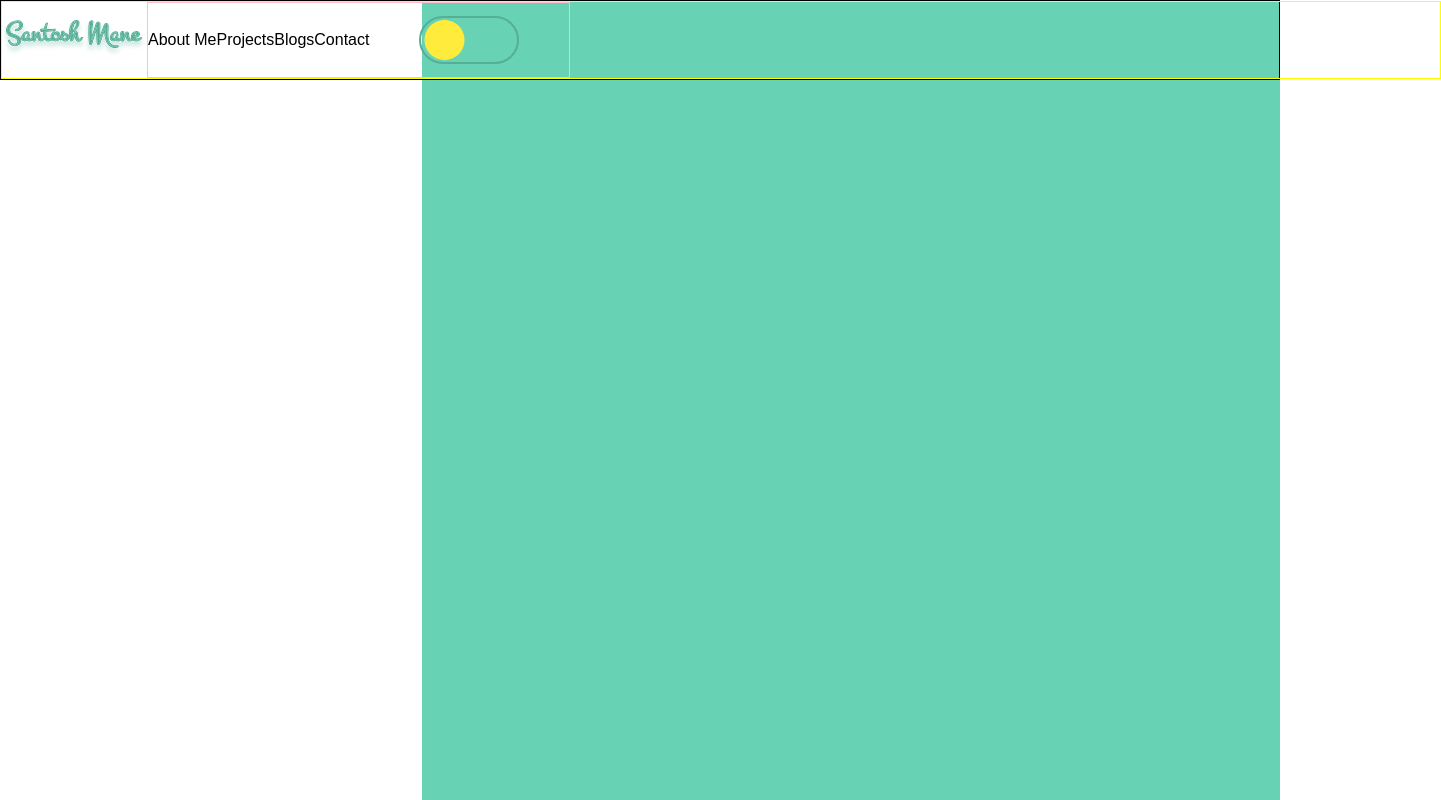
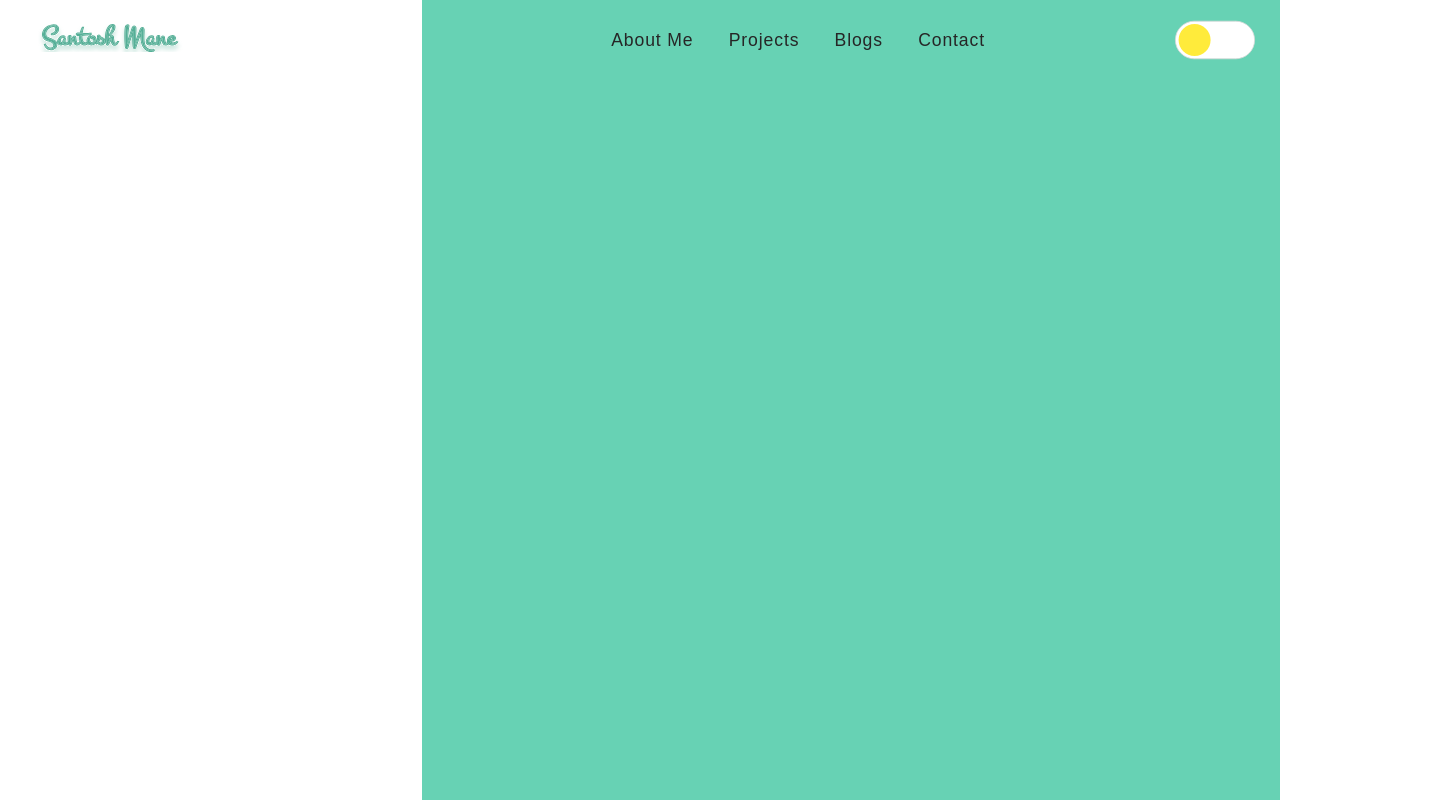
Before and after one commit to sidhant6393/Portfolio, a React (Create React App) app: page / in a window 1280 px wide. Shown: the whole page, 1441 px wide, since content can reach past the window. Built offline with nearby package versions, Linux system fonts and the light colour scheme; a web font is replaced by a local one.

Commit message:
Navbar completed and toggle is working fine

```diff
--- a/src/App.js
+++ b/src/App.js
@@ -22,7 +22,7 @@ function App() {
     useEffect(() => {
         setTimeout(() => {
             setLoding(false);
-        }, 0);
+        }, 6000);
     }, []);
 
     return (
@@ -40,7 +40,7 @@ function App() {
                     <Lottie options={lottieOption} height={300} width={300} />
                 </div>
             ) : (
-                <SectionOne />
+                <SectionOne theme={theme} setTheme={setTheme} />
             )}
         </ThemeProvider>
     );
--- a/src/components/Navbar.js
+++ b/src/components/Navbar.js
@@ -5,34 +5,59 @@ import { Link } from "react-router-dom";
 import gsap from "gsap";
 import { useEffect, useRef, useState } from "react";
 import { darkTheme, lightTheme } from "../styles/theme";
+import { breakPoint } from "../utils/breakPoints";
 
 const NavBarContainer = styled.div`
     height: 80px;
-    border: 1px solid black;
 
     .nav-content {
         display: flex;
         align-items: center;
-        border: 1px solid yellow;
+        justify-content: space-between;
         height: 100%;
-        width: 1440px;
+        max-width: 1440px;
+        margin: auto;
     }
+
+    .logo {
+        margin-left: 3%;
+    }
+
     .nav-toggle-container {
-        border: 1px solid pink;
         display: flex;
         align-items: center;
         justify-content: space-between;
         height: 100%;
+        width: 55%;
+    }
+
+    .links {
+        width: fit-content;
+        color: ${(prpos) => prpos.theme.primaryText};
+
+        > span:nth-child(1) {
+            margin-left: 2em;
+        }
+
+        > span {
+            font-size: 1.1em;
+            font-style: normal;
+            line-height: 37px;
+            margin: 1em;
+            letter-spacing: 0.05em;
+        }
     }
 
     .switch-toggle {
         height: 96px;
         width: 200px;
-        border: 4px solid #55af96;
+        border: 2px solid ${(props) => props.theme.border};
         border-radius: 96px;
         position: relative;
         cursor: pointer;
-        transform: scale(0.5);
+        transform: scale(0.4);
+        margin-right: -5%;
+        background: ${(props) => props.theme.toggleBg};
     }
 
     #sun {
@@ -40,21 +65,47 @@ const NavBarContainer = styled.div`
         border-radius: 50%;
         position: absolute;
         left: -1px;
-        top: -4px;
+        top: -2px;
     }
 
     #moon {
         transform: scale(1);
         border-radius: 50%;
         position: absolute;
-        left: 0;
-        top: -5px;
+        left: 1px;
+        top: -4px;
         opacity: 0;
+    }
+
+    @media (max-width: ${breakPoint.tablet}) {
+        .switch-toggle {
+            /* transform: translateX(1em); */
+        }
+
+        .nav-toggle-container {
+            width: fit-content;
+        }
+
+        .links {
+            position: fixed;
+            width: 100%;
+            bottom: 0;
+            left: 0;
+            display: flex;
+            align-items: space-between;
+            justify-content: center;
+            background: ${(props) => props.theme.imageFilter};
+        }
+        .links > span {
+            font-size: 1em;
+        }
+        .logo {
+            margin-left: 50px;
+        }
     }
 `;
 
-export const Navbar = () => {
-    const [theme, setTheme] = useState(lightTheme);
+export const Navbar = ({ theme, setTheme }) => {
     const [t1, setT1] = useState(gsap.timeline());
     const sunRef = useRef(null);
     const moonRef = useRef(null);
@@ -63,7 +114,7 @@ export const Navbar = () => {
         setT1(
             t1
                 .to(sunRef.current, {
-                    duration: 0.5,
+                    duration: 0.3,
                     right: 0,
                     left: "unset",
                     rotate: "180deg",
@@ -73,14 +124,14 @@ export const Navbar = () => {
                 .to(
                     moonRef.current,
                     {
-                        duration: 0.5,
+                        duration: 0.3,
                         right: 0,
                         left: "unset",
                         rotate: "180deg",
                         opacity: 1,
                         ease: "none",
                     },
-                    "-=0.5"
+                    "-=0.3"
                 )
         );
     }, [t1]);
@@ -96,14 +147,24 @@ export const Navbar = () => {
         <NavBarContainer>
             <div className="nav-content">
                 <div className="logo">
-                    <img src={logolight} alt={logolight} />
+                    {theme.name === "light" ? (
+                        <img src={logolight} alt={logolight} />
+                    ) : (
+                        <img src={logoDark} alt={logoDark} />
+                    )}
                 </div>
                 <div className="nav-toggle-container">
                     <div className="links">
                         <span>
                             <Link to="#about-me">About Me</Link>
+                        </span>
+                        <span>
                             <Link to="#projects">Projects</Link>
+                        </span>
+                        <span>
                             <Link to="#blogs">Blogs</Link>
+                        </span>
+                        <span>
                             <Link to="#contact">Contact</Link>
                         </span>
                     </div>
--- a/src/components/SectionOne.js
+++ b/src/components/SectionOne.js
@@ -5,7 +5,8 @@ import { breakPoint } from "../utils/breakPoints";
 const SectionContainer = styled.div`
     height: 100vh;
     position: relative;
-    border: 50px solid "yellow";
+    background: ${(props) => props.theme.bg};
+    z-index: 1;
 
     .fixed-box {
         position: absolute;
@@ -13,7 +14,7 @@ const SectionContainer = styled.div`
         width: 67%;
         top: 0;
         right: 0;
-        z-index: -1;
+        z-index: -2;
         background: ${(props) => props.theme.primary};
         display: block;
     }
@@ -25,10 +26,10 @@ const SectionContainer = styled.div`
     }
 `;
 
-export const SectionOne = () => {
+export const SectionOne = ({ theme, setTheme }) => {
     return (
         <SectionContainer>
-            <Navbar />
+            <Navbar theme={theme} setTheme={setTheme} />
             <div className="fixed-box"></div>
         </SectionContainer>
     );
--- a/src/styles/GlobalStyles.js
+++ b/src/styles/GlobalStyles.js
@@ -8,6 +8,7 @@ export const GlobalStyles = createGlobalStyle`
         padding: 0;
         box-sizing: border-box;
         font-family: 'Jaldi', sans-serif;
+
     }
 
     body{
--- a/src/styles/theme.js
+++ b/src/styles/theme.js
@@ -7,7 +7,8 @@ export const lightTheme = {
     imageFilter: "rgba(131, 229, 171, 0.28)",
     buttonBg: "#F7F7F7",
     primaryText: "#262626",
-    border: "262626",
+    border: "#d9d9d9",
+    toggleBg: "#ffffff",
 };
 
 export const darkTheme = {
@@ -20,4 +21,5 @@ export const darkTheme = {
     buttonBg: "#262626",
     primaryText: "#D9D9D9",
     border: "#D9D9D9",
+    toggleBg: "#d1d1d1",
 };
```
Also changed, not shown: src/assets/logo-dark.svg, src/assets/logo-light.svg.
